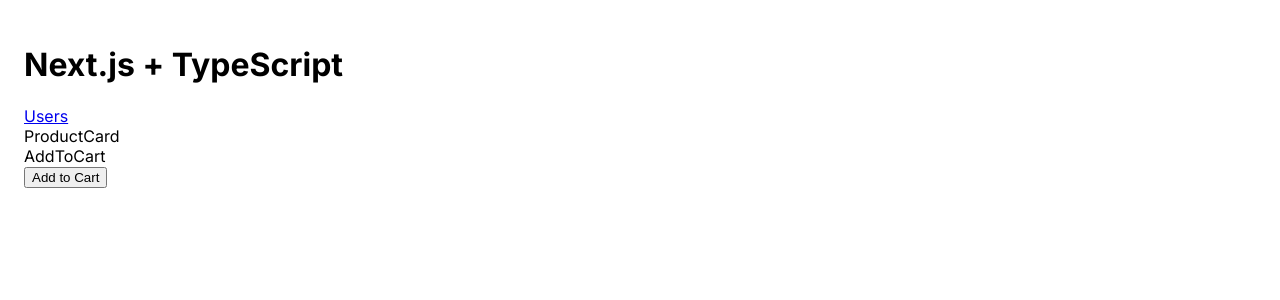
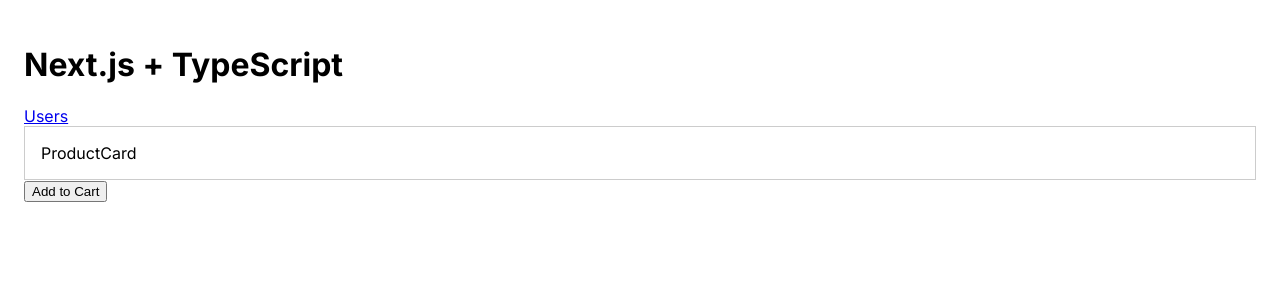
Before and after one commit to BernardoAguayoOrtega/next-app, a Next.js app: page / in a window 1280 px wide. Shown: the top 300 px of the page. Built offline with nearby package versions, Linux system fonts and the light colour scheme.

Commit message:
Refactor AddToCart and ProductCard components

```diff
--- a/app/components/AddToCart.tsx
+++ b/app/components/AddToCart.tsx
@@ -4,7 +4,6 @@
 function AddToCart() {
   return (
     <>
-      <div>AddToCart</div>
       <button onClick={() => {}}>Add to Cart</button>
     </>
   );
--- /dev/null
+++ b/app/components/ProductCard.module.css
@@ -0,0 +1,4 @@
+.card {
+    padding : 1rem;
+    border : 1px solid #ccc;
+}
--- a/app/components/ProductCard.tsx
+++ b/app/components/ProductCard.tsx
@@ -1,10 +1,11 @@
 import React from "react";
 import AddToCart from "./AddToCart";
+import styles from "./ProductCard.module.css";
 
 function ProductCard() {
   return (
     <>
-      <div>ProductCard</div>
+      <div className={styles.card}>ProductCard</div>
       <AddToCart />
     </>
   );
```
Also changed, not shown: app/globals.css (line endings or trailing spaces).
